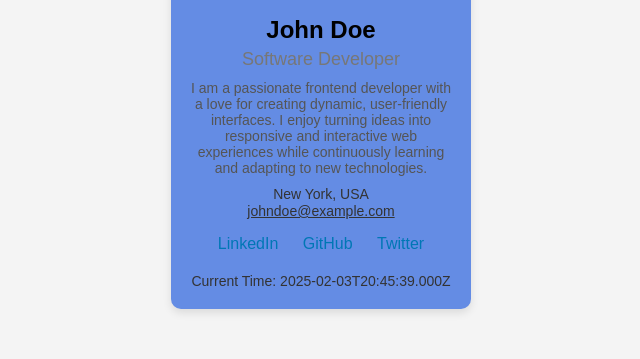
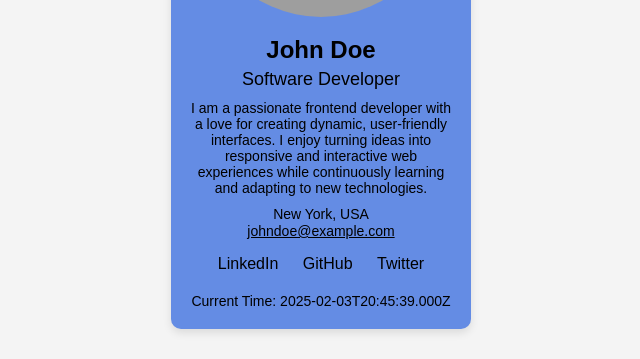
Before and after one commit to Obiwumma/Profile-card, a plain HTML site: page index.html in a window 1280 px wide. Shown: the part 397-756 px from the top of the page, without its empty margins (319-959 px from the left). Drawn offline with Linux system fonts and the light colour scheme; grey boxes are pictures that could not be loaded.

Commit message:
Changed the colour

```diff
--- a/style.css
+++ b/style.css
@@ -11,6 +11,8 @@ body {
   align-items: center;
   height: 100vh;
   background-color: #f4f4f4;
+  margin-top: 20px;
+  margin-bottom: 20px;
 }
 
 .profile-card {
@@ -40,20 +42,20 @@ body {
 
 .job-title {
   font-size: 18px;
-  color: #777;
+  color: #000000;
   margin: 5px 0;
 }
 
 .short-bio {
   font-size: 14px;
-  color: #555;
+  color: #000000;
   margin: 10px 0;
 }
 
 .location,
 .email {
   font-size: 14px;
-  color: #333;
+  color: #000000;
 }
 
 .social-links {
@@ -62,7 +64,7 @@ body {
 
 .social-links a {
   text-decoration: none;
-  color: #0077b5;
+  color: #000000;
   margin: 0 10px;
   font-size: 16px;
 }
@@ -73,6 +75,6 @@ body {
 
 .current-time {
   font-size: 14px;
-  color: #333;
+  color: #000000;
   margin-top: 20px;
 }
```
